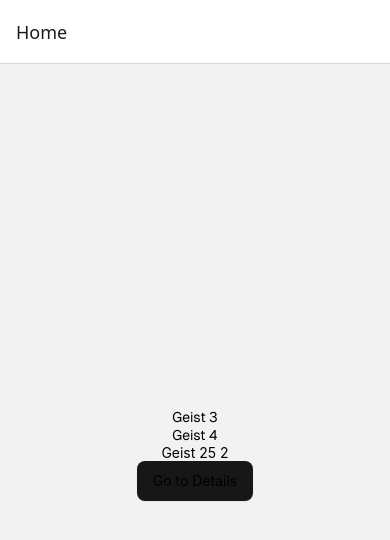
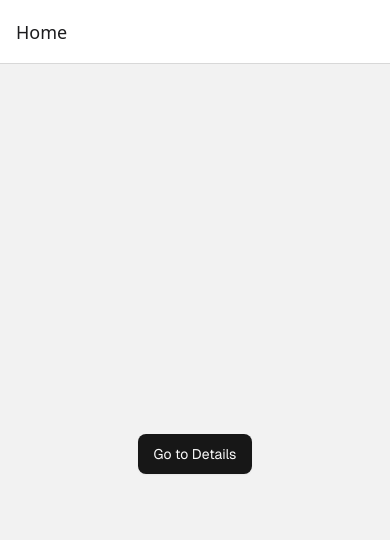
Before and after one commit to bernatsampera/maat-kiosk, a React Native app: screen /Home in a window 390 px wide. Shown: the top 540 px of the page. Built offline with nearby package versions, Linux system fonts and the light colour scheme.

Commit message:
feat: finish setup nativewind

```diff
--- a/app/_layout.tsx
+++ b/app/_layout.tsx
@@ -1,5 +1,5 @@
 // app/_layout.tsx
-import {NavigationContainer} from "@react-navigation/native";
+import {NavigationContainer, ThemeProvider} from "@react-navigation/native";
 import {createNativeStackNavigator} from "@react-navigation/native-stack";
 // import DetailScreen from "./detail";
 import HomeScreen from "./home";
@@ -8,6 +8,7 @@ import {useFonts} from "expo-font";
 import {useEffect} from "react";
 import {setGlobalFontFamily} from "@/lib/globalFont";
 import "../global.css";
+import {NAV_THEME} from "@/lib/theme";
 const Stack = createNativeStackNavigator();
 
 // setGlobalFontFamily();
@@ -37,11 +38,13 @@ export default function Layout() {
   }
 
   return (
+    <ThemeProvider value={NAV_THEME["light"]}>
       <NavigationContainer>
         <Stack.Navigator initialRouteName="Home">
           <Stack.Screen name="Home" component={HomeScreen} />
           <Stack.Screen name="Detail" component={DetailScreen} />
         </Stack.Navigator>
       </NavigationContainer>
+    </ThemeProvider>
   );
 }
--- a/app/home.tsx
+++ b/app/home.tsx
@@ -1,16 +1,14 @@
 // app/home.tsx
 import {Button} from "@/components/ui/button";
-import {ThemedText} from "@/components/ui/ThemedText";
-import {View, Text} from "react-native";
+import {Text} from "@/components/ui/text";
+import {View, Text as SimpleText} from "react-native";
 
 export default function HomeScreen({navigation}: any) {
   return (
     <View style={{flex: 1, alignItems: "center", justifyContent: "center"}}>
-      <ThemedText> Geist 3 </ThemedText>
-      <ThemedText className=""> Geist 4 </ThemedText>
-      <Text className="font-geist-bold">Geist 25 2</Text>
       <Button
-        className=" "
+        className=""
+        variant="default"
         onPress={() => navigation.navigate("Detail", {id: 123})}
       >
         <Text className="">Go to Details</Text>
--- a/components/ui/button.tsx
+++ b/components/ui/button.tsx
@@ -1,90 +1,101 @@
-import { TextClassContext } from '@/components/ui/text';
-import { cn } from '@/lib/utils';
-import { cva, type VariantProps } from 'class-variance-authority';
-import { Platform, Pressable } from 'react-native';
+import {TextClassContext} from "@/components/ui/text";
+import {cn} from "@/lib/utils";
+import {cva, type VariantProps} from "class-variance-authority";
+import {Platform, Pressable} from "react-native";
 
 const buttonVariants = cva(
   cn(
-    'group shrink-0 flex-row items-center justify-center gap-2 rounded-md shadow-none',
+    "group shrink-0 flex-row items-center justify-center gap-2 rounded-md shadow-none",
     Platform.select({
-      web: "focus-visible:border-ring focus-visible:ring-ring/50 aria-invalid:ring-destructive/20 dark:aria-invalid:ring-destructive/40 aria-invalid:border-destructive whitespace-nowrap outline-none transition-all focus-visible:ring-[3px] disabled:pointer-events-none [&_svg:not([class*='size-'])]:size-4 [&_svg]:pointer-events-none [&_svg]:shrink-0",
+      web: "focus-visible:border-ring focus-visible:ring-ring/50 aria-invalid:ring-destructive/20 dark:aria-invalid:ring-destructive/40 aria-invalid:border-destructive whitespace-nowrap outline-none transition-all focus-visible:ring-[3px] disabled:pointer-events-none [&_svg:not([class*='size-'])]:size-4 [&_svg]:pointer-events-none [&_svg]:shrink-0"
     })
   ),
   {
     variants: {
       variant: {
         default: cn(
-          'bg-primary active:bg-primary/90 shadow-sm shadow-black/5',
-          Platform.select({ web: 'hover:bg-primary/90' })
+          "bg-primary active:bg-primary/90 shadow-sm shadow-black/5",
+          Platform.select({web: "hover:bg-primary/90"})
         ),
         destructive: cn(
-          'bg-destructive active:bg-destructive/90 dark:bg-destructive/60 shadow-sm shadow-black/5',
+          "bg-destructive active:bg-destructive/90 dark:bg-destructive/60 shadow-sm shadow-black/5",
           Platform.select({
-            web: 'hover:bg-destructive/90 focus-visible:ring-destructive/20 dark:focus-visible:ring-destructive/40',
+            web: "hover:bg-destructive/90 focus-visible:ring-destructive/20 dark:focus-visible:ring-destructive/40"
           })
         ),
         outline: cn(
-          'border-border bg-background active:bg-accent dark:bg-input/30 dark:border-input dark:active:bg-input/50 border shadow-sm shadow-black/5',
+          "border-border bg-background active:bg-accent dark:bg-input/30 dark:border-input dark:active:bg-input/50 border shadow-sm shadow-black/5",
           Platform.select({
-            web: 'hover:bg-accent dark:hover:bg-input/50',
+            web: "hover:bg-accent dark:hover:bg-input/50"
           })
         ),
         secondary: cn(
-          'bg-secondary active:bg-secondary/80 shadow-sm shadow-black/5',
-          Platform.select({ web: 'hover:bg-secondary/80' })
+          "bg-secondary active:bg-secondary/80 shadow-sm shadow-black/5",
+          Platform.select({web: "hover:bg-secondary/80"})
         ),
         ghost: cn(
-          'active:bg-accent dark:active:bg-accent/50',
-          Platform.select({ web: 'hover:bg-accent dark:hover:bg-accent/50' })
+          "active:bg-accent dark:active:bg-accent/50",
+          Platform.select({web: "hover:bg-accent dark:hover:bg-accent/50"})
         ),
-        link: '',
+        link: ""
       },
       size: {
-        default: cn('h-10 px-4 py-2 sm:h-9', Platform.select({ web: 'has-[>svg]:px-3' })),
-        sm: cn('h-9 gap-1.5 rounded-md px-3 sm:h-8', Platform.select({ web: 'has-[>svg]:px-2.5' })),
-        lg: cn('h-11 rounded-md px-6 sm:h-10', Platform.select({ web: 'has-[>svg]:px-4' })),
-        icon: 'h-10 w-10 sm:h-9 sm:w-9',
-      },
+        default: cn(
+          "h-10 px-4 py-2 sm:h-9",
+          Platform.select({web: "has-[>svg]:px-3"})
+        ),
+        sm: cn(
+          "h-9 gap-1.5 rounded-md px-3 sm:h-8",
+          Platform.select({web: "has-[>svg]:px-2.5"})
+        ),
+        lg: cn(
+          "h-11 rounded-md px-6 sm:h-10",
+          Platform.select({web: "has-[>svg]:px-4"})
+        ),
+        icon: "h-10 w-10 sm:h-9 sm:w-9"
+      }
     },
     defaultVariants: {
-      variant: 'default',
-      size: 'default',
-    },
+      variant: "default",
+      size: "default"
+    }
   }
 );
 
 const buttonTextVariants = cva(
   cn(
-    'text-foreground text-sm font-medium',
-    Platform.select({ web: 'pointer-events-none transition-colors' })
+    "text-foreground text-sm font-medium",
+    Platform.select({web: "pointer-events-none transition-colors"})
   ),
   {
     variants: {
       variant: {
-        default: 'text-primary-foreground',
-        destructive: 'text-white',
+        default: "text-primary-foreground",
+        destructive: "text-white",
         outline: cn(
-          'group-active:text-accent-foreground',
-          Platform.select({ web: 'group-hover:text-accent-foreground' })
+          "group-active:text-accent-foreground",
+          Platform.select({web: "group-hover:text-accent-foreground"})
         ),
-        secondary: 'text-secondary-foreground',
-        ghost: 'group-active:text-accent-foreground',
+        secondary: "text-secondary-foreground",
+        ghost: "group-active:text-accent-foreground",
         link: cn(
-          'text-primary group-active:underline',
-          Platform.select({ web: 'underline-offset-4 hover:underline group-hover:underline' })
-        ),
+          "text-primary group-active:underline",
+          Platform.select({
+            web: "underline-offset-4 hover:underline group-hover:underline"
+          })
+        )
       },
       size: {
-        default: '',
-        sm: '',
-        lg: '',
-        icon: '',
-      },
+        default: "",
+        sm: "",
+        lg: "",
+        icon: ""
+      }
     },
     defaultVariants: {
-      variant: 'default',
-      size: 'default',
-    },
+      variant: "default",
+      size: "default"
+    }
   }
 );
 
@@ -92,11 +103,15 @@ type ButtonProps = React.ComponentProps<typeof Pressable> &
   React.RefAttributes<typeof Pressable> &
   VariantProps<typeof buttonVariants>;
 
-function Button({ className, variant, size, ...props }: ButtonProps) {
+function Button({className, variant, size, ...props}: ButtonProps) {
   return (
-    <TextClassContext.Provider value={buttonTextVariants({ variant, size })}>
+    <TextClassContext.Provider value={buttonTextVariants({variant, size})}>
       <Pressable
-        className={cn(props.disabled && 'opacity-50', buttonVariants({ variant, size }), className)}
+        className={cn(
+          props.disabled && "opacity-50",
+          buttonVariants({variant, size}),
+          className
+        )}
         role="button"
         {...props}
       />
@@ -104,5 +119,5 @@ function Button({ className, variant, size, ...props }: ButtonProps) {
   );
 }
 
-export { Button, buttonTextVariants, buttonVariants };
-export type { ButtonProps };
+export {Button, buttonTextVariants, buttonVariants};
+export type {ButtonProps};
--- a/components/ui/text.tsx
+++ b/components/ui/text.tsx
@@ -1,65 +1,72 @@
-import { cn } from '@/lib/utils';
-import * as Slot from '@rn-primitives/slot';
-import { cva, type VariantProps } from 'class-variance-authority';
-import * as React from 'react';
-import { Platform, Text as RNText, type Role } from 'react-native';
+import {cn} from "@/lib/utils";
+import * as Slot from "@rn-primitives/slot";
+import {cva, type VariantProps} from "class-variance-authority";
+import * as React from "react";
+import {Platform, Text as TypeRNText, type Role} from "react-native";
+import {ThemedText as RNText} from "./ThemedText";
 
 const textVariants = cva(
   cn(
-    'text-foreground text-base',
+    "text-foreground text-base",
     Platform.select({
-      web: 'select-text',
+      web: "select-text"
     })
   ),
   {
     variants: {
       variant: {
-        default: '',
+        default: "",
         h1: cn(
-          'text-center text-4xl font-extrabold tracking-tight',
-          Platform.select({ web: 'scroll-m-20 text-balance' })
+          "text-center text-4xl font-extrabold tracking-tight",
+          Platform.select({web: "scroll-m-20 text-balance"})
         ),
         h2: cn(
-          'border-border border-b pb-2 text-3xl font-semibold tracking-tight',
-          Platform.select({ web: 'scroll-m-20 first:mt-0' })
+          "border-border border-b pb-2 text-3xl font-semibold tracking-tight",
+          Platform.select({web: "scroll-m-20 first:mt-0"})
         ),
-        h3: cn('text-2xl font-semibold tracking-tight', Platform.select({ web: 'scroll-m-20' })),
-        h4: cn('text-xl font-semibold tracking-tight', Platform.select({ web: 'scroll-m-20' })),
-        p: 'mt-3 leading-7 sm:mt-6',
-        blockquote: 'mt-4 border-l-2 pl-3 italic sm:mt-6 sm:pl-6',
+        h3: cn(
+          "text-2xl font-semibold tracking-tight",
+          Platform.select({web: "scroll-m-20"})
+        ),
+        h4: cn(
+          "text-xl font-semibold tracking-tight",
+          Platform.select({web: "scroll-m-20"})
+        ),
+        p: "mt-3 leading-7 sm:mt-6",
+        blockquote: "mt-4 border-l-2 pl-3 italic sm:mt-6 sm:pl-6",
         code: cn(
-          'bg-muted relative rounded px-[0.3rem] py-[0.2rem] font-mono text-sm font-semibold'
+          "bg-muted relative rounded px-[0.3rem] py-[0.2rem] font-mono text-sm font-semibold"
         ),
-        lead: 'text-muted-foreground text-xl',
-        large: 'text-lg font-semibold',
-        small: 'text-sm font-medium leading-none',
-        muted: 'text-muted-foreground text-sm',
-      },
+        lead: "text-muted-foreground text-xl",
+        large: "text-lg font-semibold",
+        small: "text-sm font-medium leading-none",
+        muted: "text-muted-foreground text-sm"
+      }
     },
     defaultVariants: {
-      variant: 'default',
-    },
+      variant: "default"
+    }
   }
 );
 
 type TextVariantProps = VariantProps<typeof textVariants>;
 
-type TextVariant = NonNullable<TextVariantProps['variant']>;
+type TextVariant = NonNullable<TextVariantProps["variant"]>;
 
 const ROLE: Partial<Record<TextVariant, Role>> = {
-  h1: 'heading',
-  h2: 'heading',
-  h3: 'heading',
-  h4: 'heading',
-  blockquote: Platform.select({ web: 'blockquote' as Role }),
-  code: Platform.select({ web: 'code' as Role }),
+  h1: "heading",
+  h2: "heading",
+  h3: "heading",
+  h4: "heading",
+  blockquote: Platform.select({web: "blockquote" as Role}),
+  code: Platform.select({web: "code" as Role})
 };
 
 const ARIA_LEVEL: Partial<Record<TextVariant, string>> = {
-  h1: '1',
-  h2: '2',
-  h3: '3',
-  h4: '4',
+  h1: "1",
+  h2: "2",
+  h3: "3",
+  h4: "4"
 };
 
 const TextClassContext = React.createContext<string | undefined>(undefined);
@@ -67,18 +74,18 @@ const TextClassContext = React.createContext<string | undefined>(undefined);
 function Text({
   className,
   asChild = false,
-  variant = 'default',
+  variant = "default",
   ...props
 }: React.ComponentProps<typeof RNText> &
   TextVariantProps &
-  React.RefAttributes<RNText> & {
+  React.RefAttributes<TypeRNText> & {
     asChild?: boolean;
   }) {
   const textClass = React.useContext(TextClassContext);
   const Component = asChild ? Slot.Text : RNText;
   return (
     <Component
-      className={cn(textVariants({ variant }), textClass, className)}
+      className={cn(textVariants({variant}), textClass, className)}
       role={variant ? ROLE[variant] : undefined}
       aria-level={variant ? ARIA_LEVEL[variant] : undefined}
       {...props}
@@ -86,4 +93,4 @@ function Text({
   );
 }
 
-export { Text, TextClassContext };
+export {Text, TextClassContext};
--- a/lib/theme.ts
+++ b/lib/theme.ts
@@ -2,7 +2,7 @@ import {DarkTheme, DefaultTheme, type Theme} from "@react-navigation/native";
 
 export const THEME = {
   light: {
-    background: "hsl(0 0% 100%)",
+    background: "hsl(0 0% 30%)",
     foreground: "hsl(0 0% 3.9%)",
     card: "hsl(0 0% 100%)",
     cardForeground: "hsl(0 0% 3.9%)",
```
Lines whose indentation alone changed are shown as unchanged.
